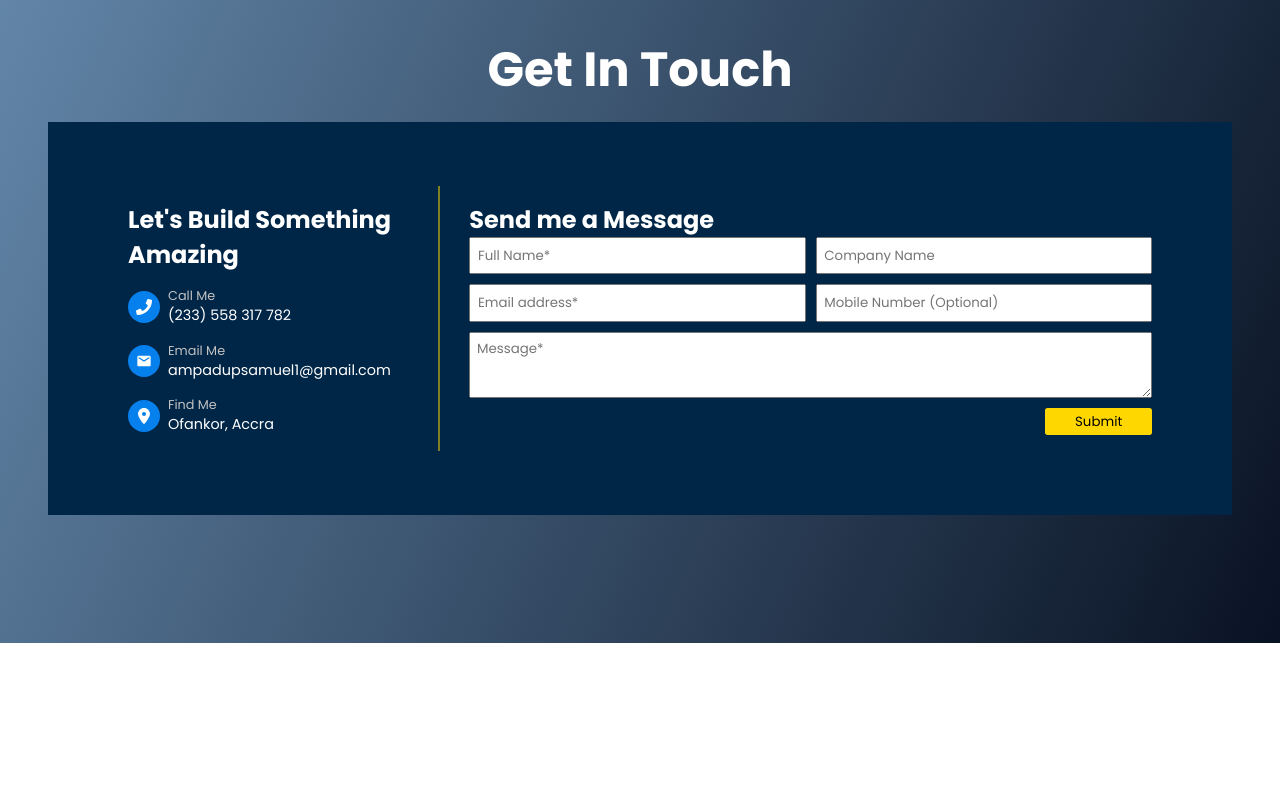
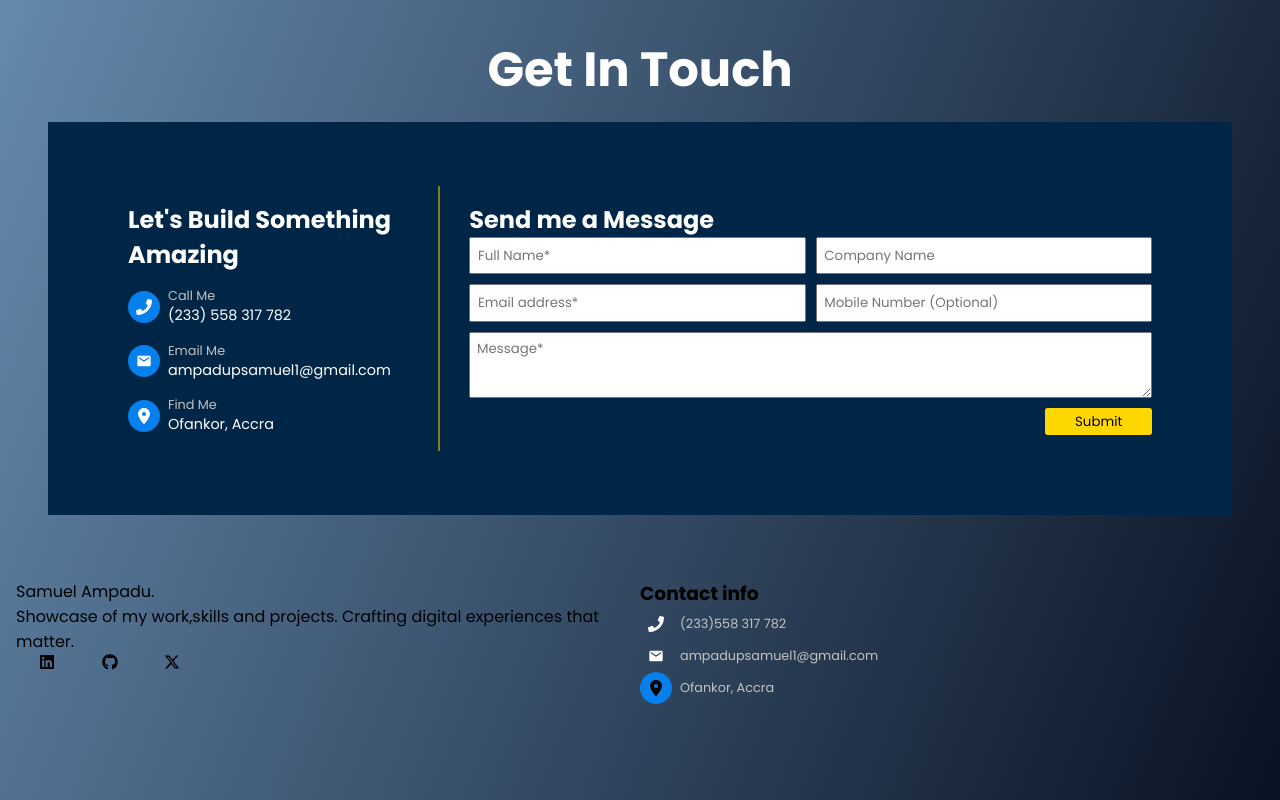
Before and after one commit to Psamm-y/React-projects, a React (Vite) app: page / in a window 1280 px wide. Shown: the part 2376-3176 px from the top of the page. Before the commit the page ends 3019 px from the top, so only its background shows below. Built offline with nearby package versions, Linux system fonts and the light colour scheme.

Commit message:
refactor

```diff
--- a/src/porfolio shi/Footer.jsx
+++ b/src/porfolio shi/Footer.jsx
@@ -1,7 +1,76 @@
 import React from 'react';
-
+import { FaGithub, FaLinkedin, FaPhone } from 'react-icons/fa';
+import { FaLocationDot, FaXTwitter } from 'react-icons/fa6';
+import './footer.css';
+import { MdMail } from 'react-icons/md';
 const Footer = () => {
-  return <div>Footer</div>;
+  return (
+    <footer>
+      <div className="footer">
+        <div className="socials">
+          <div>
+            Samuel Ampadu.
+            <p>
+              Showcase of my work,skills and projects. Crafting digital
+              experiences that matter.
+            </p>
+          </div>
+          <div className="social-links">
+            <a
+              href="https://linkedin.com/in/ampadu-samuel"
+              target="_blank"
+              className="link"
+            >
+              <FaLinkedin />
+            </a>
+            <a
+              href="https://github.com/psamm-y"
+              target="_blank"
+              className="link"
+            >
+              <FaGithub />
+            </a>
+            <a
+              href="https://x.com/ampadu_psamuel"
+              target="_blank"
+              className="link"
+            >
+              <FaXTwitter />
+            </a>
+          </div>
+        </div>
+        <div className="contact">
+          <h3>Contact info</h3>
+          <div>
+            <div className="contact-info">
+              <span style={{ background: 'none' }}>
+                <FaPhone style={{ color: 'white' }} />
+              </span>
+              <div>
+                <p>(233)558 317 782</p>
+              </div>
+            </div>
+            <div className="contact-info">
+              <span style={{ background: 'none' }}>
+                <MdMail style={{ color: 'white' }} />
+              </span>
+              <div>
+                <p>ampadupsamuel1@gmail.com</p>
+              </div>
+            </div>
+            <div className="contact-info">
+              <span>
+                <FaLocationDot />
+              </span>
+              <div>
+                <p>Ofankor, Accra</p>
+              </div>
+            </div>
+          </div>
+        </div>
+      </div>
+    </footer>
+  );
 };
 
 export default Footer;
--- a/src/porfolio shi/Portfolio.jsx
+++ b/src/porfolio shi/Portfolio.jsx
@@ -8,6 +8,7 @@ import './hamburger.css';
 import Skills from './Skills';
 import Projects from './Projects';
 import Contact from './Contact';
+import Footer from './Footer';
 const Portfolio = () => {
   // const [showButton, setShowButton] = useState(false);
   const buttonRef = useRef('');
@@ -54,6 +55,7 @@ const Portfolio = () => {
 
       <Projects />
       <Contact />
+      <Footer />
     </div>
   );
 };
--- a/src/porfolio shi/footer.css
+++ b/src/porfolio shi/footer.css
@@ -0,0 +1,10 @@
+.footer {
+  display: grid;
+  grid-template-columns: repeat(4, 1fr);
+}
+footer {
+  padding: 1em;
+}
+.socials {
+  grid-column: span 2;
+}
```
